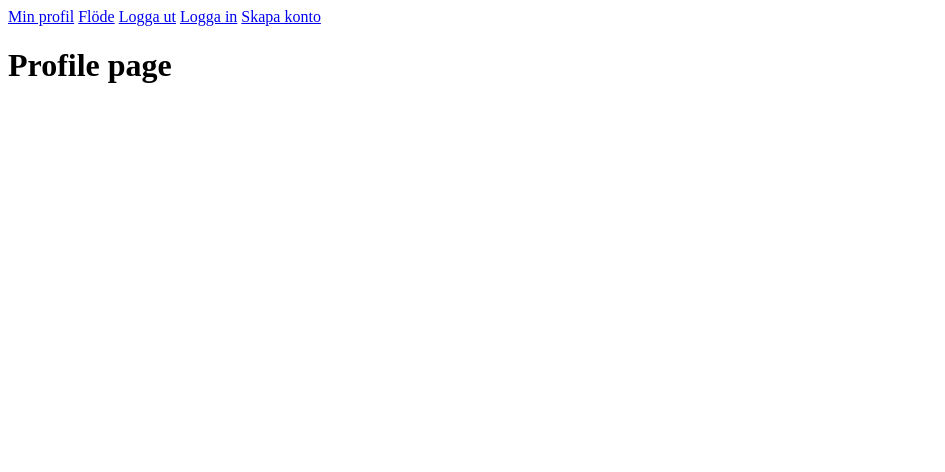
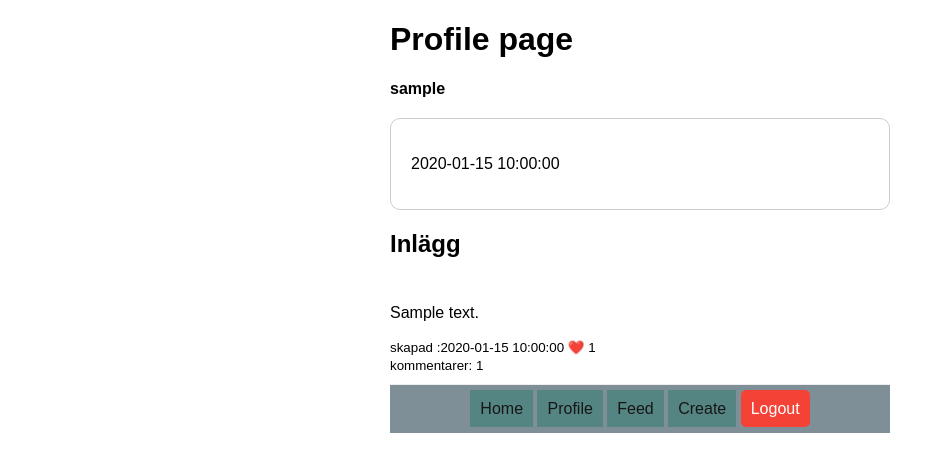
Before and after one commit to SabooriJavad/MySQL-PHP, a PHP site: page /profile.php in a window 1280 px wide. Shown: the top 472 px of the page, without its empty margins (0-945 px from the left). Run offline with PHP 8.4, Linux system fonts and the light colour scheme; the visitor is signed in with stand-in values (Sample User, id 1); tables that the repository leaves empty or names only in its code hold one stand-in row (values such as "Sample post").

Commit message:
Add footer with navigation

```diff
--- a/create-post.php
+++ b/create-post.php
@@ -38,3 +38,7 @@ if ($_SERVER['REQUEST_METHOD'] === 'POST') {
     <!-- Knapp för att skicka formuläret -->
     <button>Publicera</button>
 </form>
+
+
+
+<?php include 'footer.php' ?>
--- a/db.php
+++ b/db.php
@@ -12,5 +12,8 @@ $pdo->setAttribute(PDO::ATTR_ERRMODE, PDO::ERRMODE_EXCEPTION);
 
 // Startar en PHP-session
 // Krävs för att kunna använda $_SESSION (inloggning m.m.)
-session_start();
+if (session_status() === PHP_SESSION_NONE) {
+    session_start();
+}
+;
 ?>
--- a/feed.php
+++ b/feed.php
@@ -45,9 +45,7 @@ foreach ($commentsStmt as $c) {
     <a href="create-post.php"
         style="padding:10px; background-color:#4CAF50; color:white; text-decoration:none; border-radius:5px;">Skapa nytt
         inlägg</a>
-    <a href="login.php"
-        style="padding:10px; background-color:#f44336; color:white; text-decoration:none; border-radius:5px;">Logga
-        ut</a>
+
 </div>
 
 <?php foreach ($posts as $p): ?>
@@ -90,3 +88,5 @@ foreach ($commentsStmt as $c) {
 
     </div>
 <?php endforeach; ?>
+
+<?php include 'footer.php'; ?>
--- /dev/null
+++ b/footer.php
@@ -0,0 +1,37 @@
+<?php
+require 'db.php';
+
+$isLoggedIn = isset($_SESSION['user_id']);
+?>
+<!DOCTYPE html>
+<html lang="sv">
+
+<head>
+    <meta charset="UTF-8">
+    <title>Home</title>
+    <link rel="stylesheet" href="style.css">
+</head>
+
+<body>
+
+    <footer class="footer">
+        <nav>
+            <a href="feed.php" class="nav-link">Home</a>
+
+            <?php if (!$isLoggedIn): ?>
+                <a href="login.php" class="nav-link">Log in</a>
+                <a href="create-user.php" class="nav-link">Register</a>
+            <?php else: ?>
+                <a href="profile.php" class="nav-link">Profile</a>
+                <a href="feed.php" class="nav-link">Feed</a>
+                <a href="create-post.php" class="nav-link">Create</a>
+                <a href="logout.php" class="nav">Logout</a>
+            <?php endif; ?>
+        </nav>
+    </footer>
+
+
+
+</body>
+
+</html>
--- a/login.php
+++ b/login.php
@@ -24,7 +24,7 @@ if ($_SERVER['REQUEST_METHOD'] === 'POST') {
         $_SESSION['user_id'] = $user['id'];
 
         // Skickar användaren till flödet
-        header("Location: profile.php");
+        header("Location: feed.php");
         exit; // Stoppar vidare körning
 
     } else {
--- a/profile.php
+++ b/profile.php
@@ -49,7 +49,7 @@ $posts = $pdo->prepare("
 
     FROM posts
     WHERE posts.user_id = ?
-    ORDER BY posts.created_at DESC   --
+    ORDER BY posts.created_at DESC
 ");
 
 // Kör SQL-frågan och skickar in användarens ID
@@ -63,26 +63,75 @@ $posts = $posts->fetchAll();
 
 <!DOCTYPE html>
 <html>
-<meta charset="UTF-8">
-<title>Profile - <?php echo htmlspecialchars($user['username']); ?></title>
+
+<head>
+    <meta charset="UTF-8">
+    <title>Profile - <?php echo htmlspecialchars($user['username']); ?></title>
+
+    <style>
+        body {
+            font-family: Arial, Helvetica, sans-serif;
+            max-width: 500px;
+            margin: 0 auto;
+        }
+
+        header {
+            background: #333;
+            color: #fff;
+            padding: 15px;
+            display: flex;
+            justify-content: space-evenly;
+        }
+
+        header a {
+            color: #fff;
+            text-decoration: none;
+            margin-left: 10px;
+        }
+
+        .profile {
+            border: 1px solid #ccc;
+            padding: 20px;
+            border-radius: 10px;
+            margin: 20px 0;
+        }
+
+        .post {
+            border-bottom: 1px solid #eee;
+            padding: 10px 0;
+        }
+
+        .post:last-child {
+            border-bottom: none;
+        }
+    </style>
 </head>
-<header>
-    <nav>
-        <a href="profile.php">Min profil</a>
-        <a href="feed.php">Flöde</a>
-        <a href="logout.php">Logga ut</a>
-        <a href="login.php">Logga in</a>
-        <a href="create-user.php">Skapa konto</a>
-    </nav>
 
-</header>
+<h1>
+    Profile page
+</h1>
+<strong> <?php echo htmlspecialchars($user['username']); ?></strong>
+<div class="profile">
+    <p> <?php echo htmlspecialchars($user['created_at']); ?> </p>
+</div>
+<h2> Inlägg</h2>
+<?php foreach ($posts as $post): ?>
+    <div class="post">
+        <p>
+            <?php print nl2br(htmlspecialchars($post['content'])); ?>
+        </p>
+        <small> skapad :<?php print htmlspecialchars($post['created_at']); ?>
+            ❤️
+            <?php print $post['like_count']; ?><br />
+            kommentarer:
+            <?php print $post['comment_count']; ?> </small>
+    </div>
+<?php endforeach ?>
 
 <body>
 
+    <?php include 'footer.php' ?>
 
-    <h1>
-        Profile page
-    </h1>
 
 </body>
 
--- /dev/null
+++ b/style.css
@@ -0,0 +1,19 @@
+.footer {
+    background: rgb(127, 143, 151);
+    display: flex;
+    justify-content: space-evenly;
+    text-align: center;
+    padding: 15px 0;
+}
+
+.nav-link{
+     text-decoration: none;
+    margin-right: 15px;
+    margin: 0;
+    color: rgb(23, 22, 22);
+    background-color:#548582;
+    padding:10px;
+}
+.nav{
+padding:10px; background-color:#f44336; color:white; text-decoration:none; border-radius:5px;
+}
```
Also changed, not shown: index.php (added, +19 -0 lines), logout.php (renamed from logut.php).
